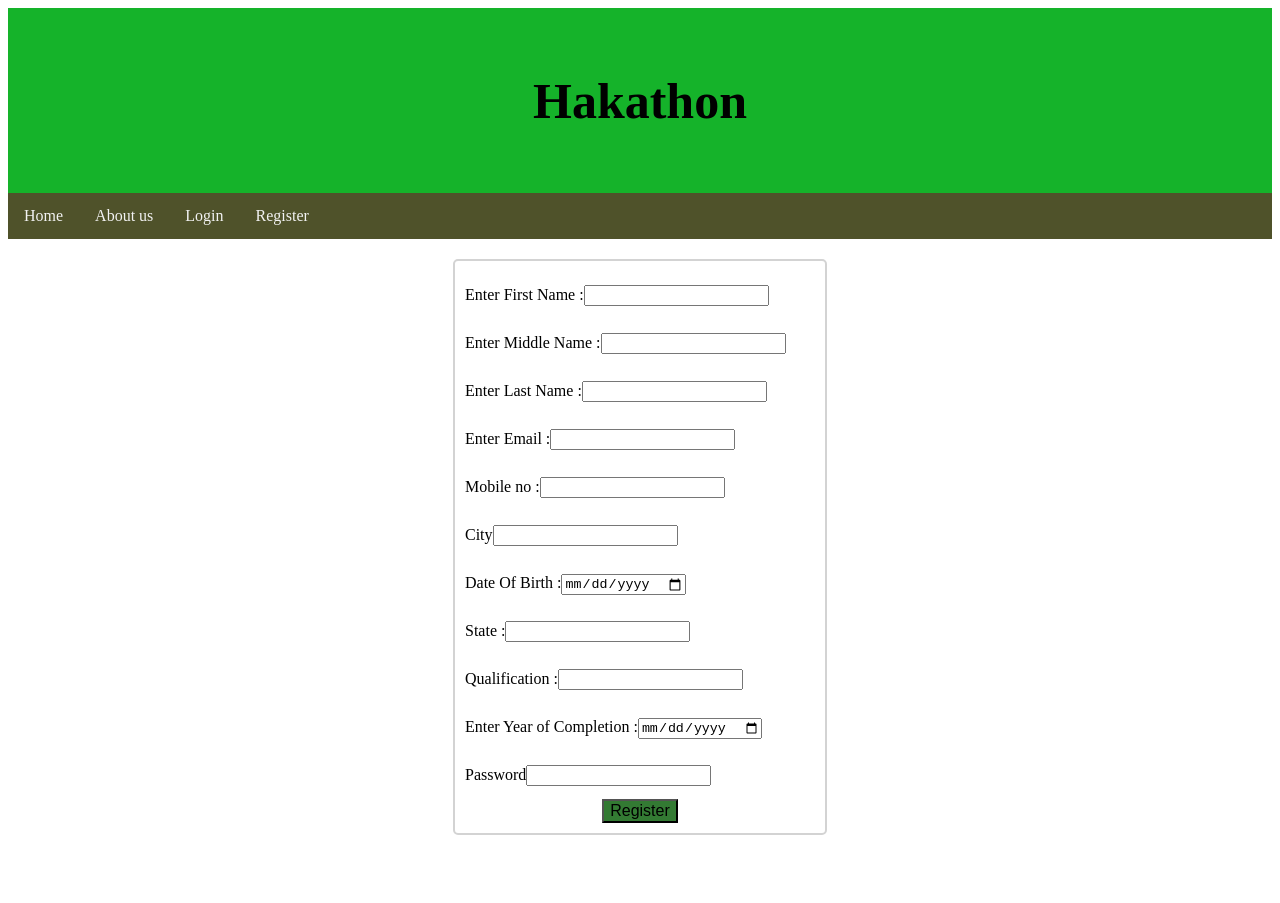
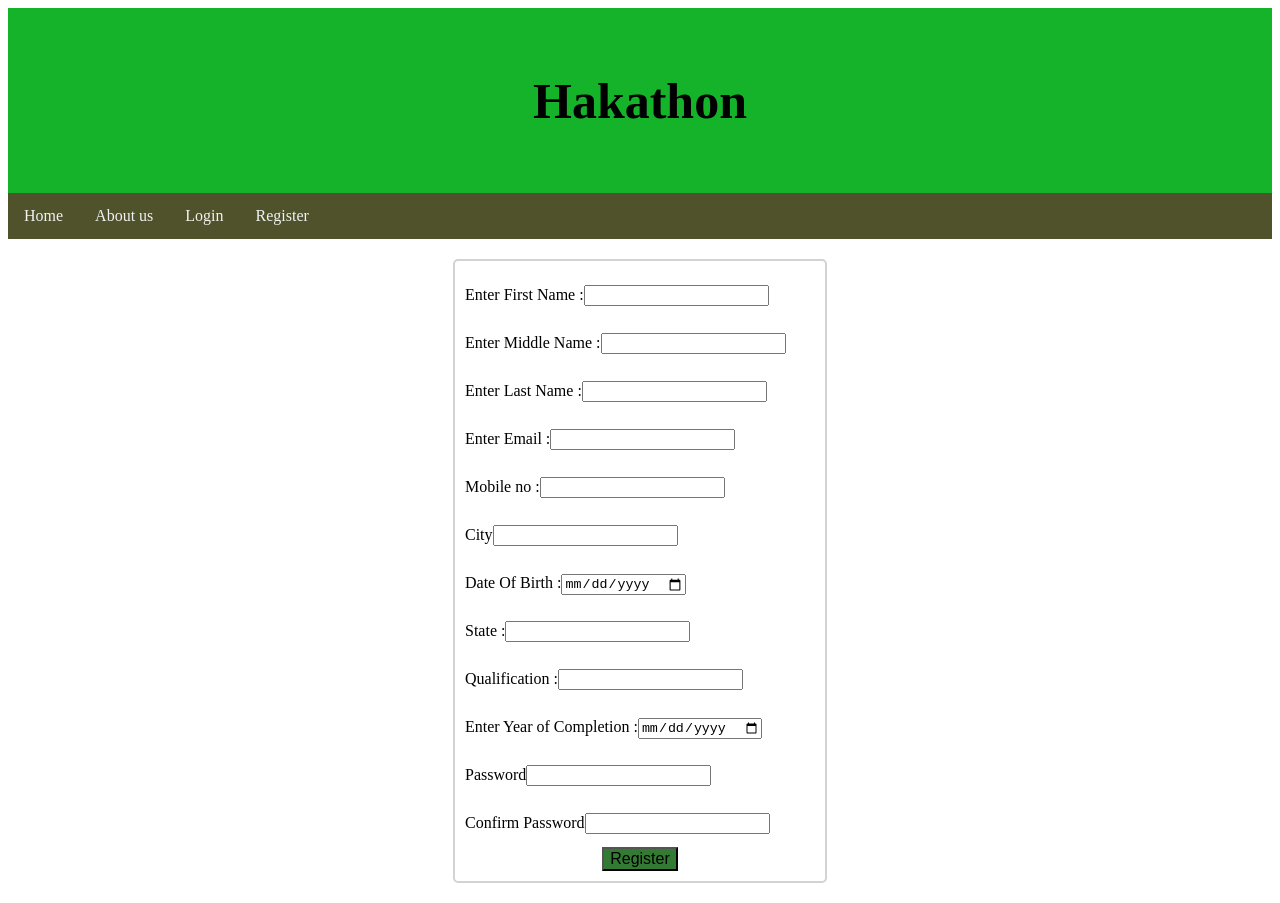
Before and after one commit to nishitasodhia/online-exam-frontend, an Angular app in the folder angular-project/: page /register in a window 1280 px wide. Before the commit the page ends 855 px from the top, so only its background shows below. Built offline with nearby package versions, Linux system fonts and the light colour scheme.

Commit message:
added confirm password

```diff
--- a/angular-project/src/app/register/register.component.html
+++ b/angular-project/src/app/register/register.component.html
@@ -22,6 +22,8 @@
             <input type = "date"  name = "yoc"/> <br/>
         <label>Password</label>
             <input type="password" name = "password"  /><br/>
+        <label>Confirm Password</label>
+            <input type="password" name = "confirm-password"  /><br/>
         <button type="submit">Register</button>
     </form>
 </div>
```
